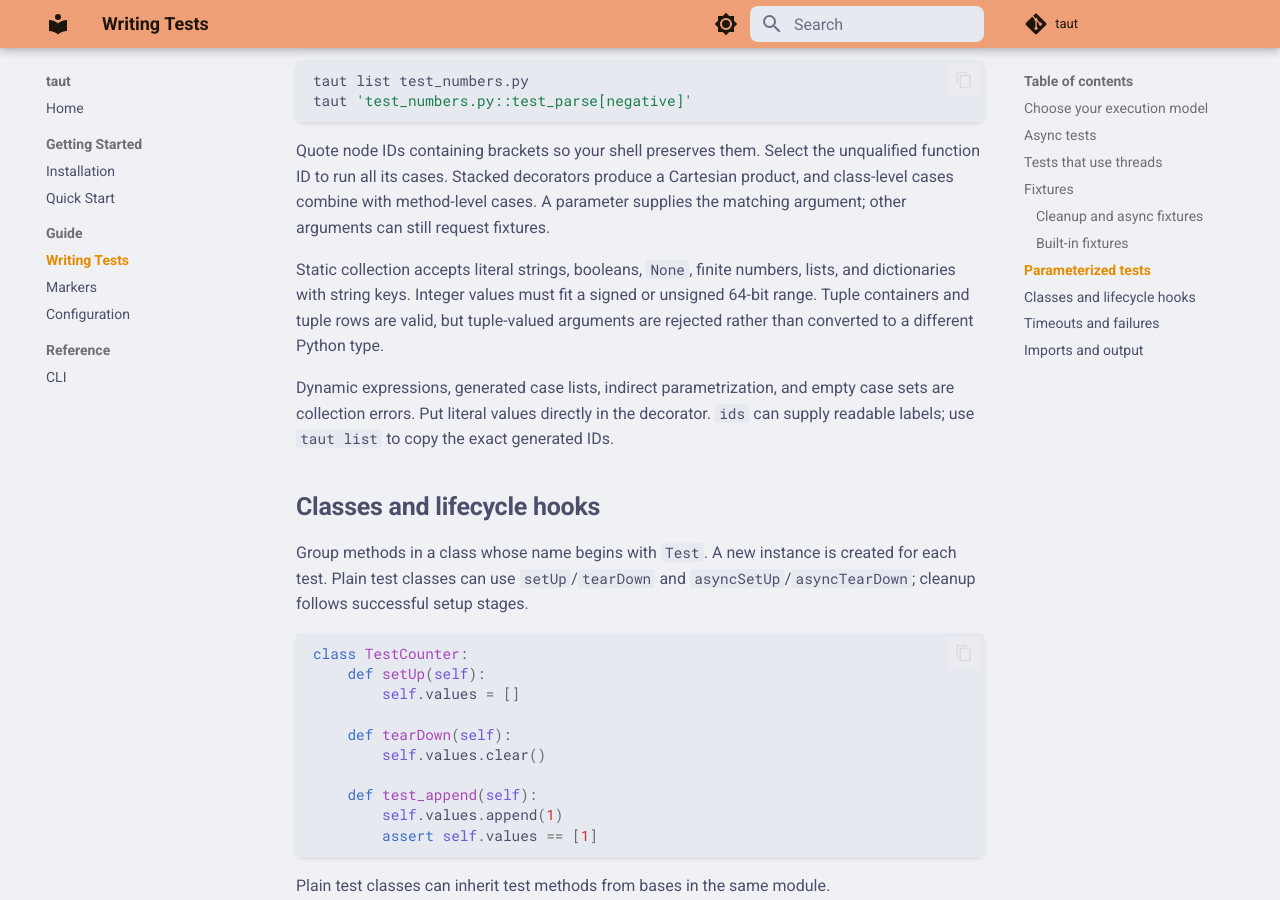
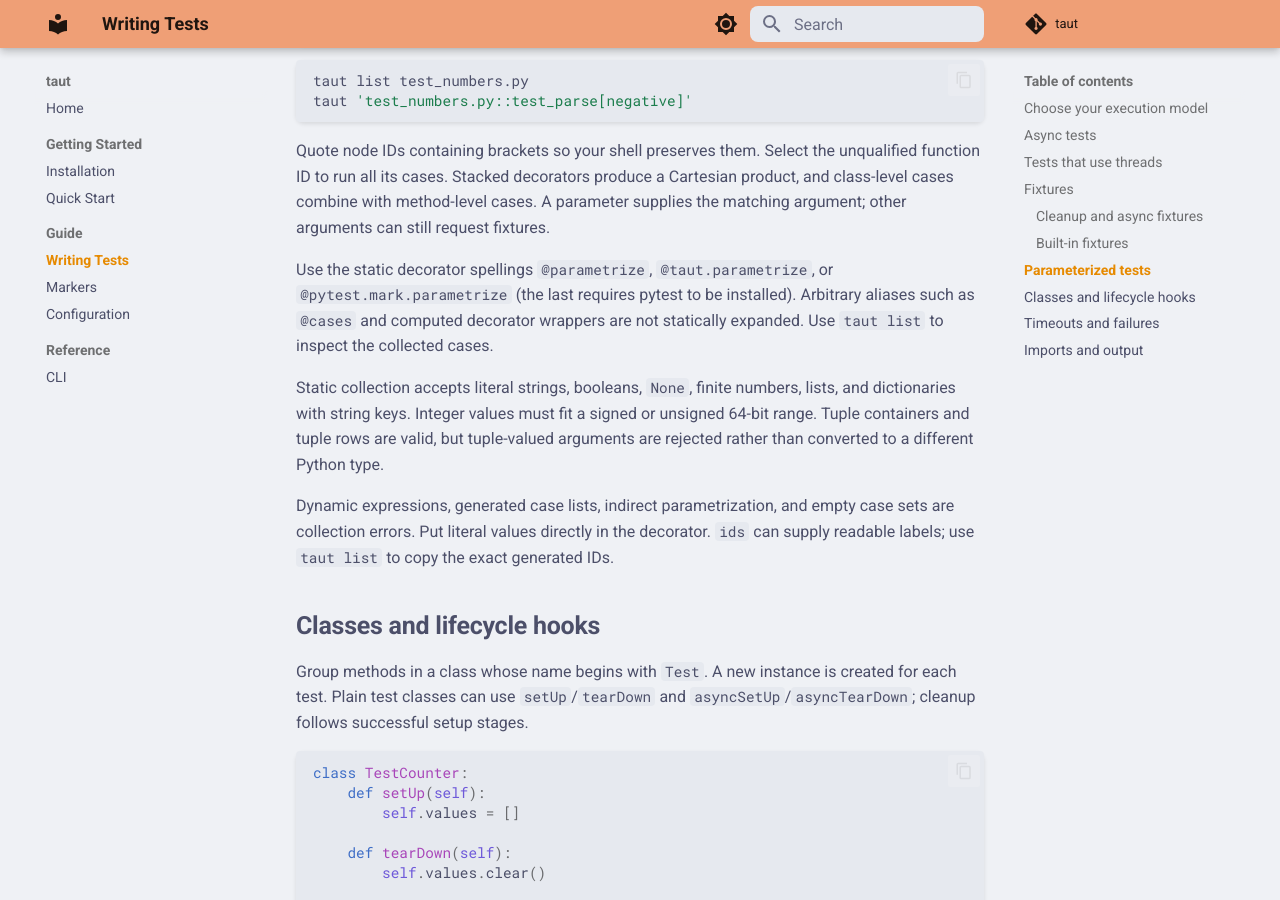
Before and after one commit to JasonLovesDoggo/taut, an MkDocs documentation site: the page built from docs/guide/writing-tests.md, in a window 1280 px wide and 900 px high, scrolled down 5061 px. Built offline with MkDocs 1.6.1 and Material for MkDocs 9.7.7, drawn with Linux system fonts in a browser that asks for light colours; comment, search, counter and statistics services are not loaded.

Commit message:
Specify statically recognized parametrization decorators

```diff
--- a/docs/guide/writing-tests.md
+++ b/docs/guide/writing-tests.md
@@ -195,6 +195,8 @@ taut 'test_numbers.py::test_parse[negative]'
 
 Quote node IDs containing brackets so your shell preserves them. Select the unqualified function ID to run all its cases. Stacked decorators produce a Cartesian product, and class-level cases combine with method-level cases. A parameter supplies the matching argument; other arguments can still request fixtures.
 
+Use the static decorator spellings `@parametrize`, `@taut.parametrize`, or `@pytest.mark.parametrize` (the last requires pytest to be installed). Arbitrary aliases such as `@cases` and computed decorator wrappers are not statically expanded. Use `taut list` to inspect the collected cases.
+
 Static collection accepts literal strings, booleans, `None`, finite numbers, lists, and dictionaries with string keys. Integer values must fit a signed or unsigned 64-bit range. Tuple containers and tuple rows are valid, but tuple-valued arguments are rejected rather than converted to a different Python type.
 
 Dynamic expressions, generated case lists, indirect parametrization, and empty case sets are collection errors. Put literal values directly in the decorator. `ids` can supply readable labels; use `taut list` to copy the exact generated IDs.
```
